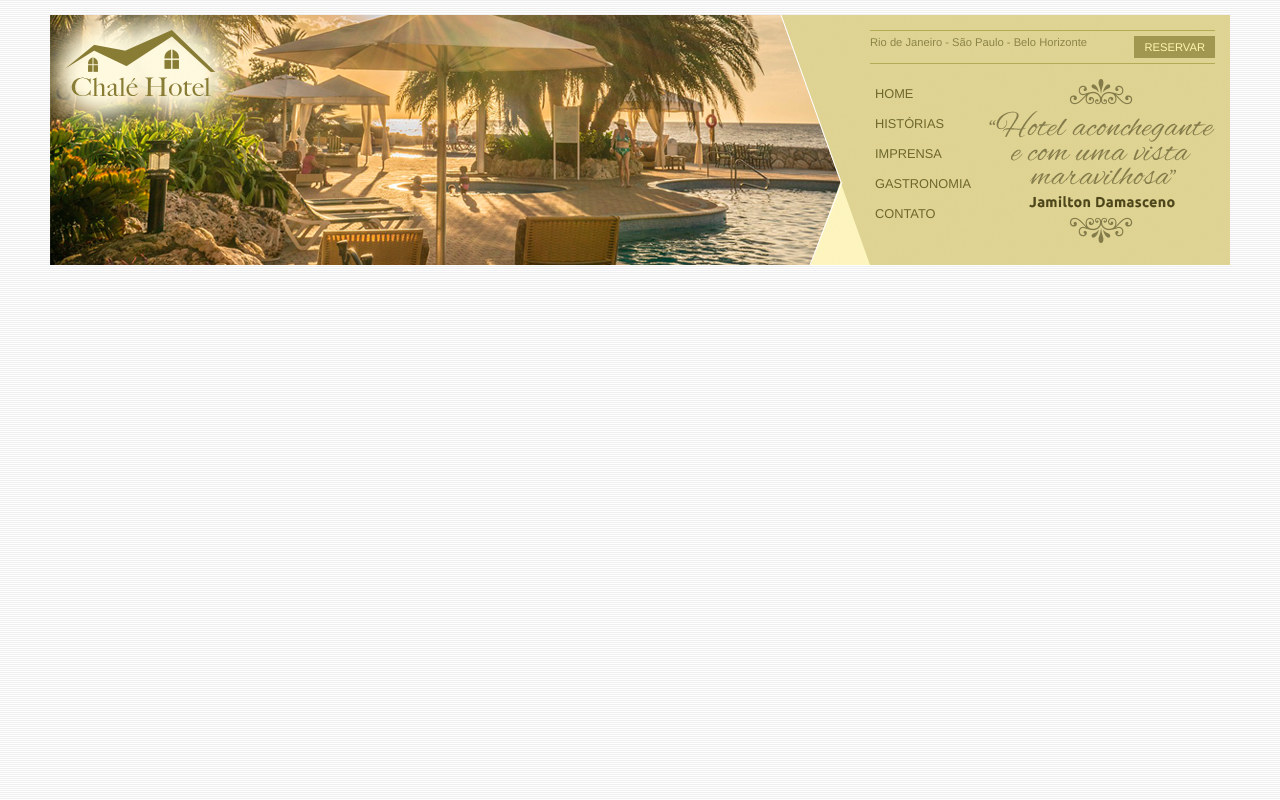
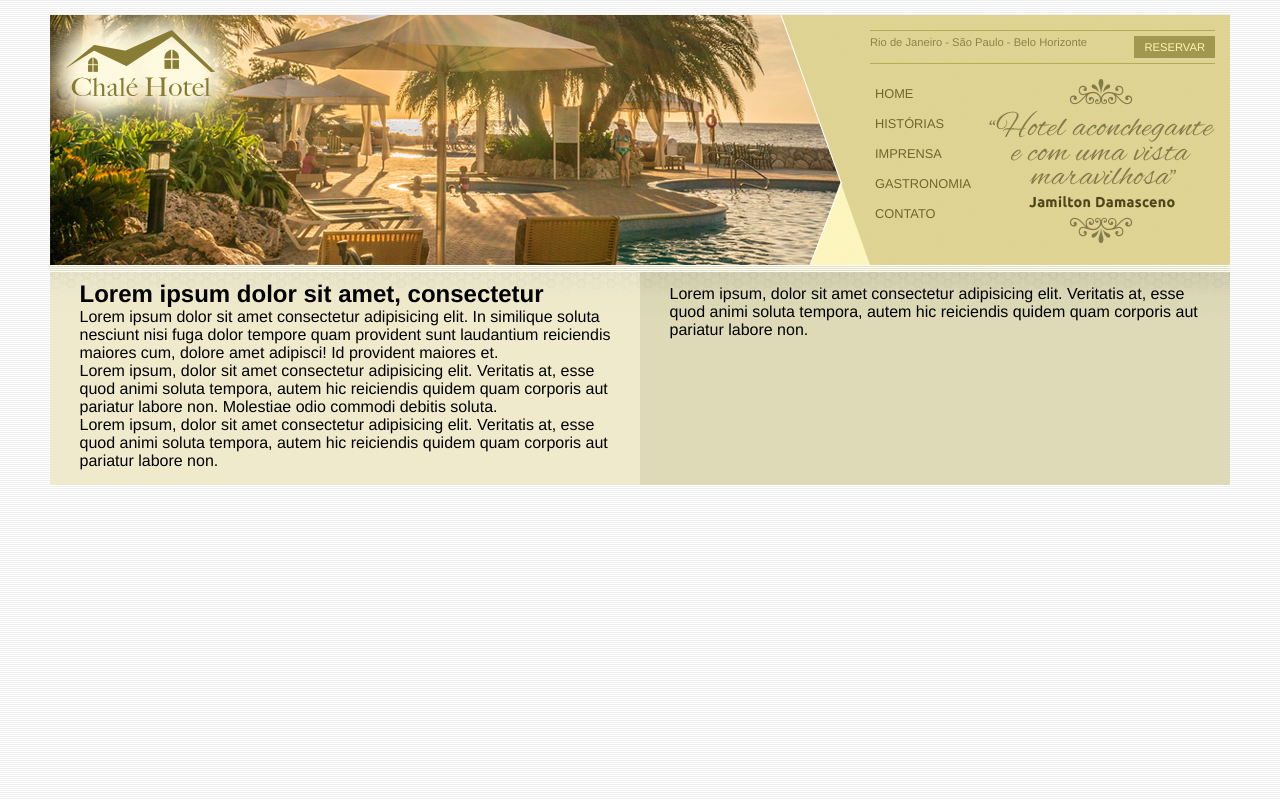
Before and after one commit to abnerbolandim/DesenvolvimentoWeb-ChaleHotel, a plain HTML site: page index.html in a window 1280 px wide. Drawn offline with Linux system fonts and the light colour scheme.

Commit message:
Adiciona área de conteúdos

```diff
--- a/css/estilo.css
+++ b/css/estilo.css
@@ -10,7 +10,7 @@ body {
 }
 
 #container {
-	background: #ede9cc;
+	background: #ede9cc url(../imagens/bg-container.png) top center repeat-y;
 	margin: 0 auto;
 	min-width: 740px;
 	max-width: 1180px;
@@ -115,3 +115,26 @@ ul#navegacao a:hover {
 	height: 164px;
 	float: right;
 }
+
+#area-principal {
+	float: left;
+	width: 50%;
+	background: url(../imagens/bg-area-principal.png) top left repeat-x;
+	padding: 15px 0px;
+}
+
+#area-lateral {
+	float: right;
+	width: 50%;
+	background: url(../imagens/bg-area-lateral.png) top left repeat-x;
+	padding: 20px 0px;
+}
+
+.conteudo {
+	margin: 0 auto;
+	width: 90%;
+}
+
+#rodape {
+	clear: both;
+}
--- a/index.html
+++ b/index.html
@@ -35,6 +35,30 @@
 						</div>
 					</div>
 			</div>
+
+		</div>
+		<div id="area-principal">
+			<div class="conteudo">
+				<h2>
+					Lorem ipsum dolor sit amet, consectetur
+				</h2>
+
+				<p>
+					Lorem ipsum dolor sit amet consectetur adipisicing elit. In similique soluta nesciunt nisi fuga dolor tempore quam provident sunt laudantium reiciendis maiores cum, dolore amet adipisci! Id provident maiores et.
+				</p>
+				<p>Lorem ipsum, dolor sit amet consectetur adipisicing elit. Veritatis at, esse quod animi soluta tempora, autem hic reiciendis quidem quam corporis aut pariatur labore non. Molestiae odio commodi debitis soluta.</p>
+				<p>
+					Lorem ipsum, dolor sit amet consectetur adipisicing elit. Veritatis at, esse quod animi soluta tempora, autem hic reiciendis quidem quam corporis aut pariatur labore non.
+				</p>
+			</div>
+		</div>
+		<div id="area-lateral">
+			<div class="conteudo">
+				<p>Lorem ipsum, dolor sit amet consectetur adipisicing elit. Veritatis at, esse quod animi soluta tempora, autem hic reiciendis quidem quam corporis aut pariatur labore non.</p>
+			</div>
+		</div>
+		<div id="rodape">
+
 		</div>
 	</body>
 </html>
```
